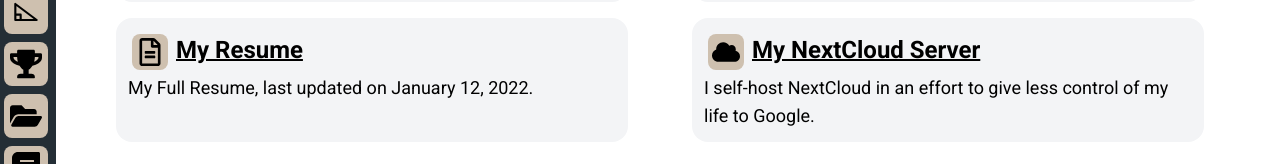
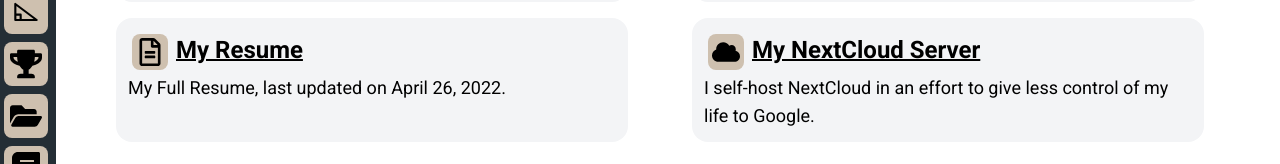
Before and after one commit to Tennis-Ball/Personal-Website-v3, a Vue app: page /links in a window 1280 px wide. Shown: the part 206-370 px from the top of the page. Built offline with nearby package versions, Linux system fonts and the light colour scheme; what particles.vue3 would draw is missing.

Commit message:
resume updates

```diff
--- a/src/views/Links.vue
+++ b/src/views/Links.vue
@@ -13,7 +13,7 @@
       github account.
     </Card>
     <Card v-bind:href="Resume" title="My Resume" icon="doc"
-      >My Full Resume, last updated on January 12, 2022.</Card
+      >My Full Resume, last updated on April 26, 2022.</Card
     >
     <Card
       href="https://nextcloud.junickim.me"
```
Also changed, not shown: 1 other file (tests, documents, lock files or other folders).
